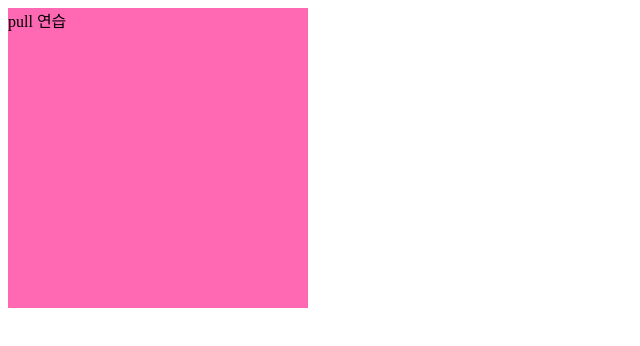
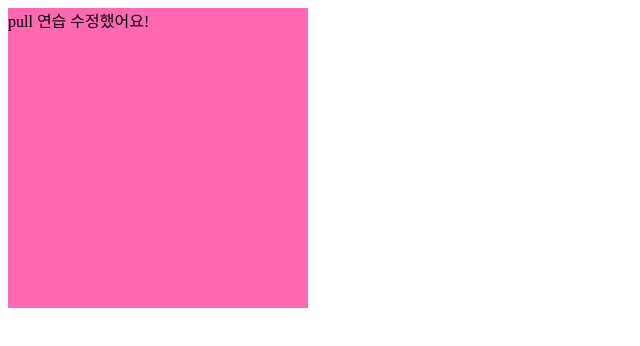
Before and after one commit to seoyeon-00/pull23, a plain HTML site: page index.html in a window 1280 px wide. Shown: the whole page, without its empty margins (0-640 px from the left). Drawn offline with Linux system fonts and the light colour scheme.

Commit message:
pulltest

```diff
--- a/index.html
+++ b/index.html
@@ -10,7 +10,7 @@
         </style>
         <body>
             <div class="box">
-                pull 연습
+                pull 연습 수정했어요!
             </div>
         </body>
     </html>
```
